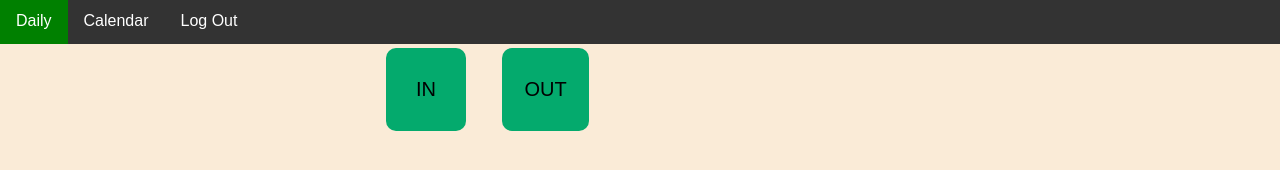
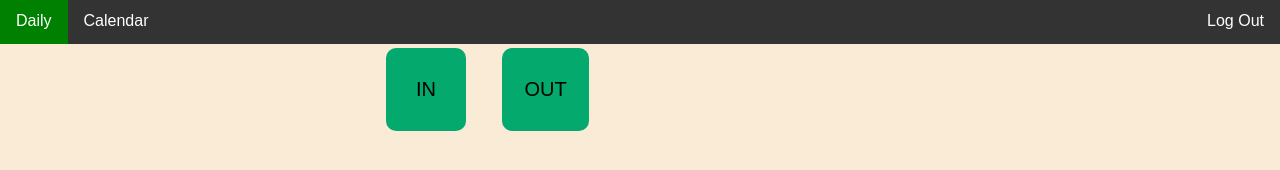
Before and after one commit to ShubhamS3009/ShubhamS3009.github.io, a plain HTML site: page Makerstrive_Tool/user.html in a window 1280 px wide. Shown: the part 62-232 px from the top of the page. Drawn offline with Linux system fonts and the light colour scheme.

Commit message:
Update maker.css

```diff
--- a/Makerstrive_Tool/maker.css
+++ b/Makerstrive_Tool/maker.css
@@ -36,8 +36,11 @@ header
 {
     padding-right: 20px;
 }
-nav li{
+nav li:nth-child(1), li:nth-child(2){
     float: left;
+}
+nav li:nth-child(3){
+    float: right;
 }
 nav ul{
     margin: 0px;
```
